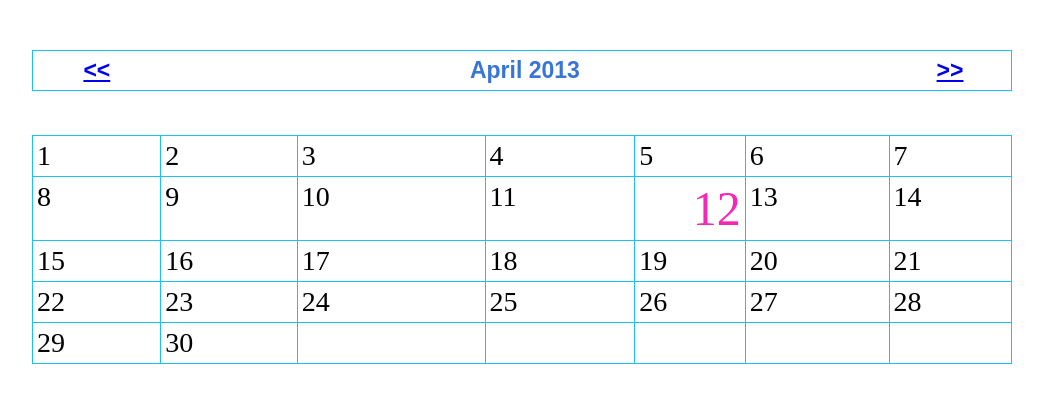
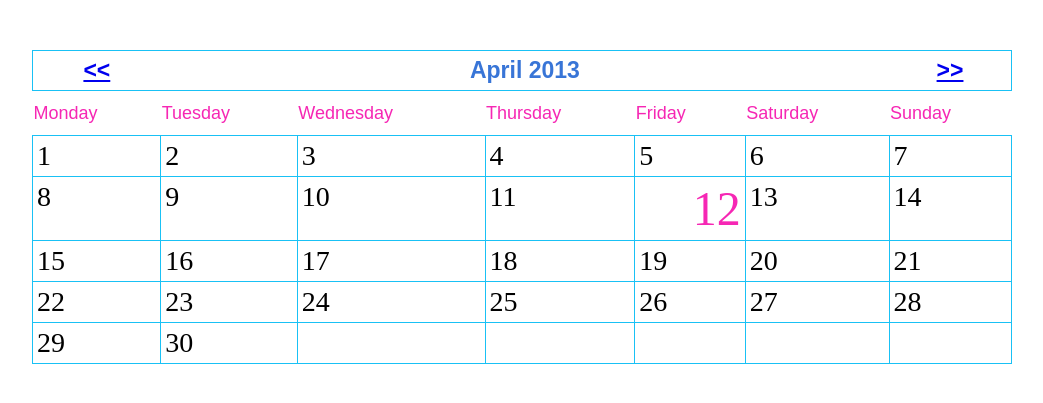
Before and after one commit to vincent728/schedule-calendar, a CodeIgniter app: page /schedule-calendar/ in a window 1280 px wide. Shown: the top 403 px of the page, without its empty margins (118-1161 px from the left). Run offline with CodeIgniter, Linux system fonts and the light colour scheme; data comes from the database, SQL or seed files in the repository.

Commit message:
debugging days of the week

```diff
--- a/css/table-calendar.css
+++ b/css/table-calendar.css
@@ -51,12 +51,11 @@ table.table-calendar tr.heading{
 }
 table.table-calendar tr.daysoftheweek{
     margin:20px;
-/*    color:#d5085a;*/
-     color:#ffffff;
-
-     font-family: 'Droid Sans',Arial,sans-serif !important;
+     color: #f627b4;
+    font-family: 'Droid Sans',Arial,sans-serif !important;
     font-size: 18px;
     height: 45px;
+    text-transform:capitalize;
 }
 .highlight{
 /*    color: #480091;*/
```
